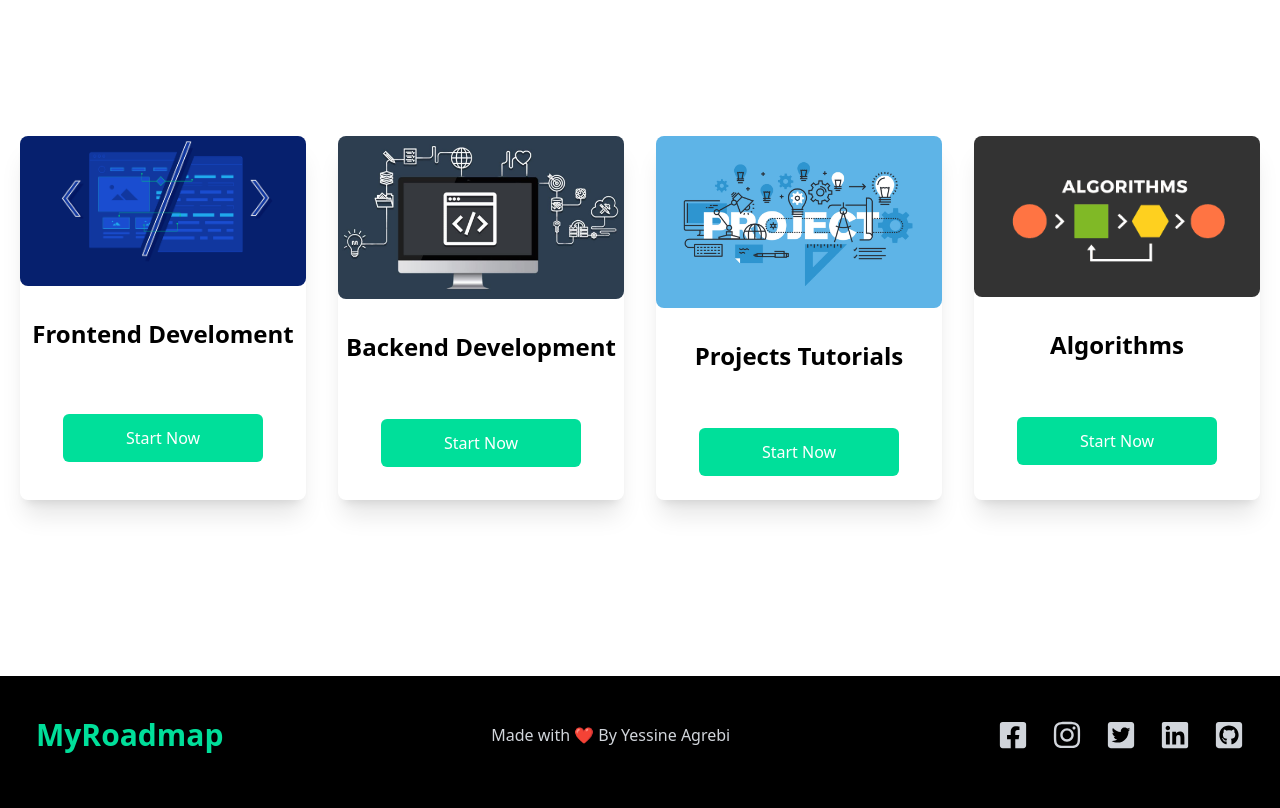
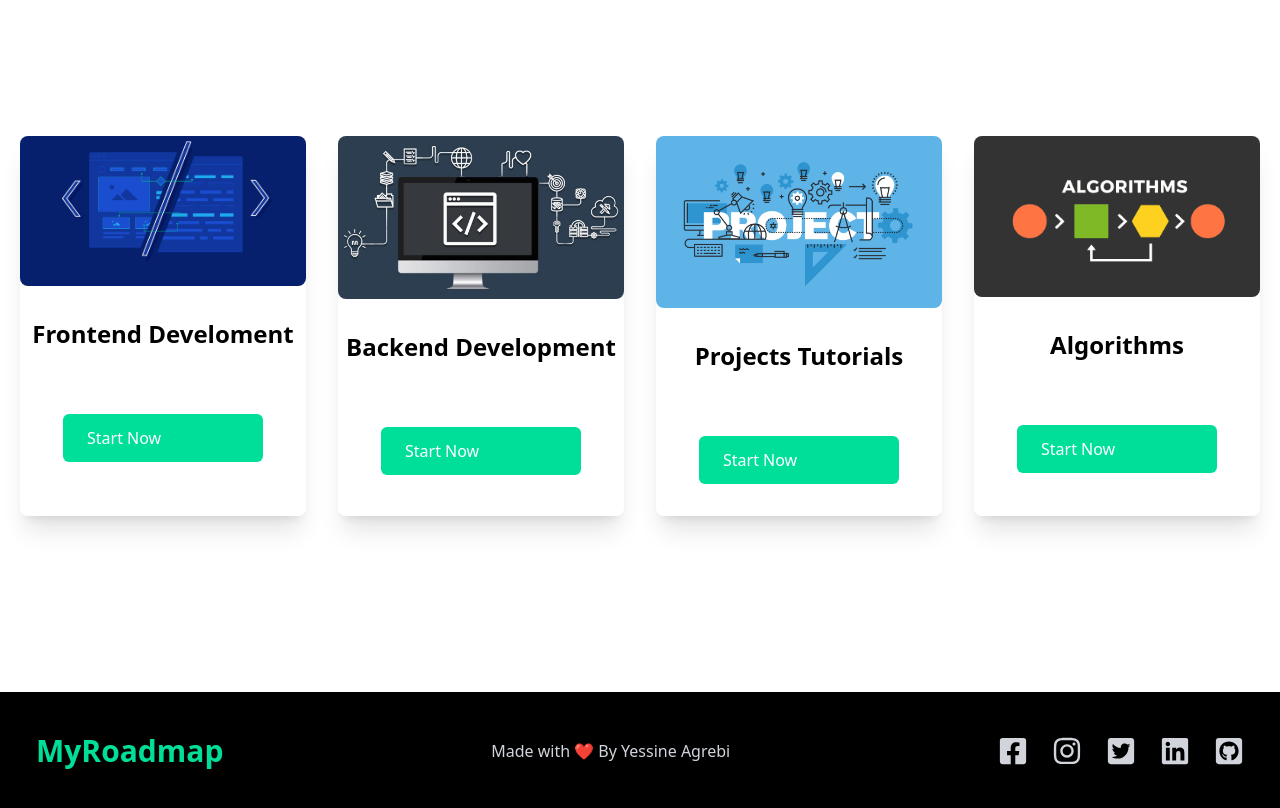
Before and after one commit to yessine-agrebi/myroadmap, a React (Create React App) app: page / in a window 1280 px wide. Shown: the part 840-1648 px from the top of the page. Built offline with nearby package versions, Linux system fonts and the light colour scheme.

Commit message:
update links

```diff
--- a/src/components/Categories.jsx
+++ b/src/components/Categories.jsx
@@ -1,42 +1,60 @@
 import React from 'react';
-import Front from '../assets/front.png'
-import Back from '../assets/back.jpg'
-import Projects from '../assets/project.png'
-import Algo from '../assets/algo.png'
+import Front from '../assets/front.png';
+import Back from '../assets/back.jpg';
+import Projects from '../assets/project.png';
+import Algo from '../assets/algo.png';
 import { Link } from 'react-router-dom';
 
 const Categories = () => {
   return (
-    <div className='w-full py-[10rem] px-4 bg-white text-black'>
-      <div className='max-w-[1240px] mx-auto grid md:grid-cols-4 gap-8'>
-      <div className='w-full shadow-xl flex flex-col my-4 rounded-lg hover:scale-105 duration-300'>
-              <img className='w-full rounded-lg' src={Front} alt="/" />
-              <h2 className='text-2xl font-bold text-center py-8'>Frontend Develoment</h2>
-              <button className='bg-[#00df9a] w-[200px] rounded-md font-medium my-8 mx-auto px-6 py-3 text-white'>
-              <Link to="/frontend">Start Now</Link>
-              </button>
-          </div>
-          <div className='w-full shadow-xl flex flex-col my-4 rounded-lg hover:scale-105 duration-300'>
-              <img className='w-full rounded-lg' src={Back} alt="/" />
-              <h2 className='text-2xl font-bold text-center py-8'>Backend Development</h2>
-              <button className='bg-[#00df9a] w-[200px] rounded-md font-medium my-6 mx-auto px-6 py-3 text-white'>
-              <Link to="/backend">Start Now</Link>
-              </button>
-          </div>
-          <div className='w-full shadow-xl flex flex-col my-4 rounded-lg hover:scale-105 duration-300'>
-              <img className='w-full rounded-lg' src={Projects} alt="/" />
-              <h2 className='text-2xl font-bold text-center py-8'>Projects Tutorials</h2>
-              <button className='bg-[#00df9a] w-[200px] rounded-md font-medium my-6 mx-auto px-6 py-3 text-white'>
-              <Link to="/projects">Start Now</Link>
-              </button>
-          </div>
-          <div className='w-full shadow-xl flex flex-col my-4 rounded-lg hover:scale-105 duration-300'>
-              <img className='w-full rounded-lg' src={Algo} alt="/" />
-              <h2 className='text-2xl font-bold text-center py-8'>Algorithms</h2>
-              <button className='bg-[#00df9a] w-[200px] rounded-md font-medium  mx-auto my-6 px-6 py-3 text-white'>
-              <Link to="/algorithms">Start Now</Link>
-              </button>
-          </div>
+    <div className="w-full py-[10rem] px-4 bg-white text-black">
+      <div className="max-w-[1240px] mx-auto grid md:grid-cols-4 gap-8">
+        <div className="w-full shadow-xl flex flex-col my-4 rounded-lg hover:scale-105 duration-300">
+          <img className="w-full rounded-lg" src={Front} alt="/" />
+          <h2 className="text-2xl font-bold text-center py-8">
+            Frontend Develoment
+          </h2>
+          <Link
+            to="/frontend"
+            className="bg-[#00df9a] w-[200px] rounded-md font-medium my-8 mx-auto px-6 py-3 text-white"
+          >
+            Start Now
+          </Link>
+        </div>
+        <div className="w-full shadow-xl flex flex-col my-4 rounded-lg hover:scale-105 duration-300">
+          <img className="w-full rounded-lg" src={Back} alt="/" />
+          <h2 className="text-2xl font-bold text-center py-8">
+            Backend Development
+          </h2>
+          <Link
+            to="/backend"
+            className="bg-[#00df9a] w-[200px] rounded-md font-medium my-8 mx-auto px-6 py-3 text-white"
+          >
+            Start Now
+          </Link>
+        </div>
+        <div className="w-full shadow-xl flex flex-col my-4 rounded-lg hover:scale-105 duration-300">
+          <img className="w-full rounded-lg" src={Projects} alt="/" />
+          <h2 className="text-2xl font-bold text-center py-8">
+            Projects Tutorials
+          </h2>
+          <Link
+            to="/projects"
+            className="bg-[#00df9a] w-[200px] rounded-md font-medium my-8 mx-auto px-6 py-3 text-white"
+          >
+            Start Now
+          </Link>
+        </div>
+        <div className="w-full shadow-xl flex flex-col my-4 rounded-lg hover:scale-105 duration-300">
+          <img className="w-full rounded-lg" src={Algo} alt="/" />
+          <h2 className="text-2xl font-bold text-center py-8">Algorithms</h2>
+          <Link
+            to="/algorithms"
+            className="bg-[#00df9a] w-[200px] rounded-md font-medium my-8 mx-auto px-6 py-3 text-white"
+          >
+            Start Now
+          </Link>
+        </div>
       </div>
     </div>
   );
```
Also changed, not shown: 11 other files (tests, documents, lock files or other folders).
